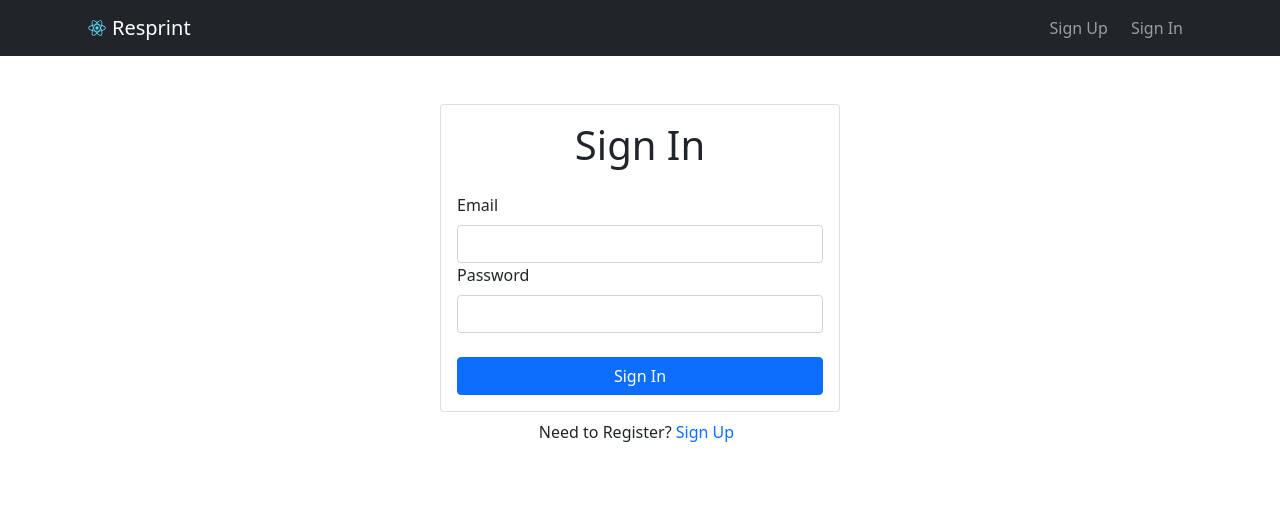
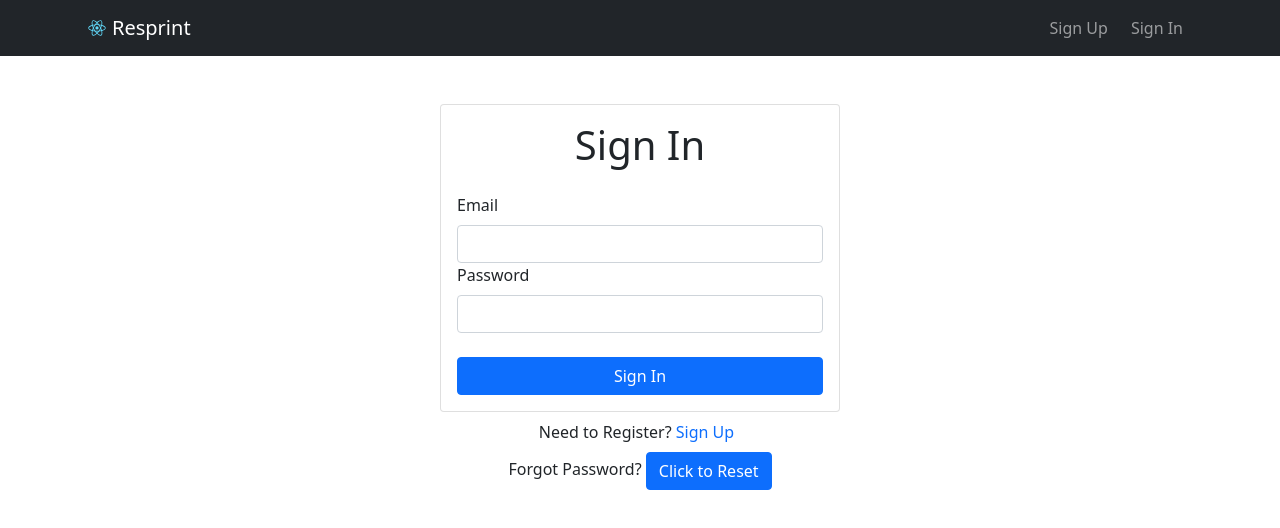
Before and after one commit to amankhalfay98/ReSprint, a React (Create React App) app in the folder client/: page / in a window 1280 px wide. Shown: the top 528 px of the page. Built offline with nearby package versions, Linux system fonts and the light colour scheme; no server answers.

Commit message:
Updated SignIn.js
forgot password functionality added

```diff
--- a/client/src/components/SignIn.js
+++ b/client/src/components/SignIn.js
@@ -1,8 +1,9 @@
-import React, { useState, useRef, useContext } from "react";
-import { Form, Button, Card, Container } from "react-bootstrap";
-import { AuthContext } from "../firebase/Auth";
+import React, { useState, useRef, useContext } from 'react';
+import { Form, Button, Card, Container } from 'react-bootstrap';
+import { AuthContext } from '../firebase/Auth';
 import {
 	doSignInWithEmailAndPassword,
+	doPasswordReset,
 } from '../firebase/FirebaseFunctions';
 import { Link } from 'react-router-dom';
 
@@ -26,29 +27,36 @@ function SignIn() {
 		setLoading(false);
 	}
 
-	// const passwordReset = (event) => {
-	// 	event.preventDefault();
-	// 	let email = document.getElementById('email').value;
-	// 	if (email) {
-	// 		doPasswordReset(email);
-	// 		alert('Password reset email was sent');
-	// 	} else {
-	// 		alert(
-	// 			'Please enter an email address below before you click the forgot password link'
-	// 		);
-	// 	}
-	// };
+	async function passwordReset(event) {
+		event.preventDefault();
+		// let email = document.getElementById('email').value;
+		let email = emailRef.current.value;
+		try {
+			setLoading(true);
+			if (email) {
+				await doPasswordReset(emailRef.current.value);
+				alert('Password reset email was sent');
+			} else {
+				alert(
+					'Please enter an email address below before you click the forgot password link'
+				);
+			}
+		} catch (error) {
+			alert(error.message);
+		}
+		setLoading(false);
+	}
 
 	if (currentUser !== null) {
-    window.location.href = "/home";
+		window.location.href = '/home';
 	}
 	return (
 		<>
 			<Container
 				className="d-flex align-items-center justify-content-center"
-        style={{ maxHeight: "h-100" }}
+				style={{ maxHeight: 'h-100' }}
 			>
-        <div className="w-100" style={{ maxWidth: "400px" }}>
+				<div className="w-100" style={{ maxWidth: '400px' }}>
 					<Card>
 						<Card.Body>
 							<h1 className="text-center mb-4">Sign In</h1>
@@ -83,11 +91,19 @@ function SignIn() {
 						</Card.Body>
 					</Card>
 					<div className="w-100 text-center mt-2">
-            Need to Register? <Link to={"/signup"}>Sign Up</Link>
+						Need to Register? <Link to={'/signup'}>Sign Up</Link>
 					</div>
-          {/* <div className="w-100 text-center mt-2">
-            Forgot Password? <Button disabled={loading} className="w-40 h-15" onClick={passwordReset} type='button'>Click to Reset</Button>
-          </div> */}
+					<div className="w-100 text-center mt-2">
+						Forgot Password?{' '}
+						<Button
+							disabled={loading}
+							className="w-40 h-15"
+							onClick={passwordReset}
+							type="button"
+						>
+							Click to Reset
+						</Button>
+					</div>
 				</div>
 			</Container>
 		</>
```
Lines whose indentation alone changed are shown as unchanged.
